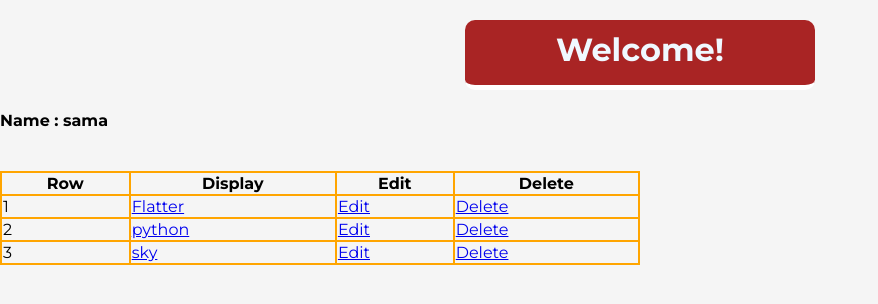
After one commit to samazolfkhani-dev/django-learning, a Django app: page /blog/profile in a window 1280 px wide. The commit adds this page. Shown: the top 304 px of the page, without its empty margins (0-878 px from the left). Run offline with Django 5.2, Linux system fonts and the light colour scheme; a user stored in the database is signed in; data comes from the database, SQL or seed files in the repository; parts of the project's set-up code (start-up, migrations or seed data) failed here and were passed over.

Commit message:
Create Profile

```diff
--- /dev/null
+++ b/django-learning/sabzweb/blog/templates/blog/profile.html
@@ -0,0 +1,26 @@
+{% extends 'parent/base.html' %}
+{% block title %}Post Lists{% endblock %}
+{% block content %}
+    <h1>Welcome!</h1>
+    <h4>Name : {{ user.username }}</h4>
+    <br>
+<table style="width:50%; border-collapse: collapse;">
+    <tr>
+        <th style="border:2px solid orange;">Row</th>
+        <th style="border:2px solid orange;">Display</th>
+        <th style="border:2px solid orange;">Edit</th>
+        <th style="border:2px solid orange;">Delete</th>
+    </tr>
+
+    {% for post in posts %}
+    <tr>
+        <td style="border:2px solid orange;">{{ forloop.counter }}</td>
+        <td style="border:2px solid orange;">
+            <a href="{{ post.get_absolute_url }}">{{ post.title }}</a>
+        </td>
+        <td style="border:2px solid orange;"><a href="#">Edit</a></td>
+        <td style="border:2px solid orange;"><a href="#">Delete</a></td>
+    </tr>
+    {% endfor %}
+</table>
+{% endblock %}
--- a/django-learning/sabzweb/blog/templates/parent/base.html
+++ b/django-learning/sabzweb/blog/templates/parent/base.html
@@ -4,7 +4,7 @@
     <head>
         <meta charset="UTF-8">
         <title>{% block title %}{% endblock %}</title>
-        <link rel="stylesheet" type="text/css" href="{% static 'css/base.css' %}">
+        <link rel="stylesheet" type="text/css" href="{% static 'css/basee.css' %}">
         {% block header %}{% endblock %}
     </head>
     <body>
--- a/django-learning/sabzweb/blog/urls.py
+++ b/django-learning/sabzweb/blog/urls.py
@@ -13,4 +13,5 @@ urlpatterns =  [
     path('ticket/' , views.ticket , name = 'ticket'),
     path('post/' , views.post_form , name = 'post_form'),
     path('search' , views.post_search , name = 'post_search'),
+    path('profile' , views.profile , name = 'profile'),
 ]
--- a/django-learning/sabzweb/blog/views.py
+++ b/django-learning/sabzweb/blog/views.py
@@ -115,3 +115,13 @@ def post_search(request):
         'result':result,
     }
     return render(request , 'blog/search.html' , context )
+
+
+def profile(request):
+    user = request.user
+    posts = Post.published.filter(author=user)
+    context = {
+        'posts':posts,
+        'user':user,
+    }
+    return render(request , 'blog/profile.html' , context)
```
Also changed, not shown: django-learning/sabzweb/blog/static/css/basee.css (renamed from django-learning/sabzweb/blog/static/css/base.css).
